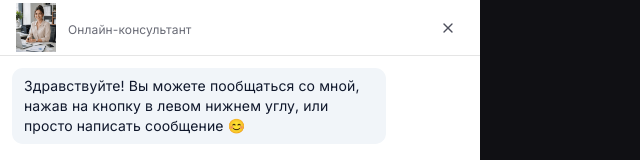
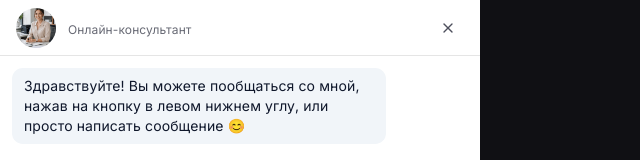
Before and after one commit to Mustafa00764/crm-admin, a Next.js app: page /widget/chat in a window 1280 px wide. Shown: the top 160 px of the page, without its empty margins (0-640 px from the left). Built offline with nearby package versions, Linux system fonts and the light colour scheme.

Commit message:
edit ai btn

```diff
--- a/features/public-chat/ui/public-chat-widget.tsx
+++ b/features/public-chat/ui/public-chat-widget.tsx
@@ -207,7 +207,7 @@ export function PublicChatWidget({
         )}
       >
         <div className="flex items-center gap-3">
-          <div className="flex items-center justify-center rounded-full w-10 h-10 bg-[#08b7ef] text-white">
+          <div className=" w-10 h-10 flex items-center justify-center overflow-hidden rounded-full bg-[#08b7ef] text-white">
             <Image
               unoptimized
               width={40}
```
